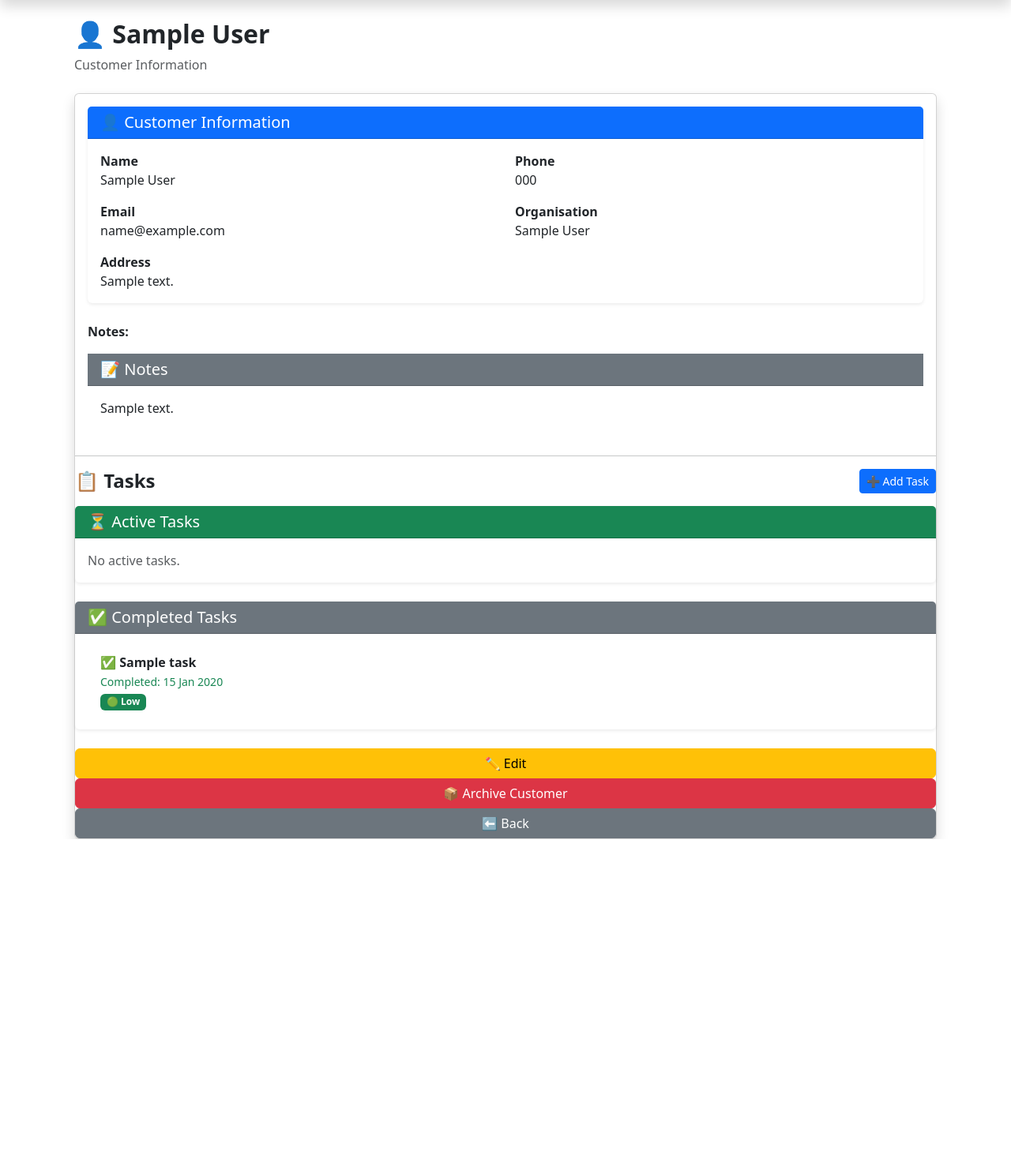
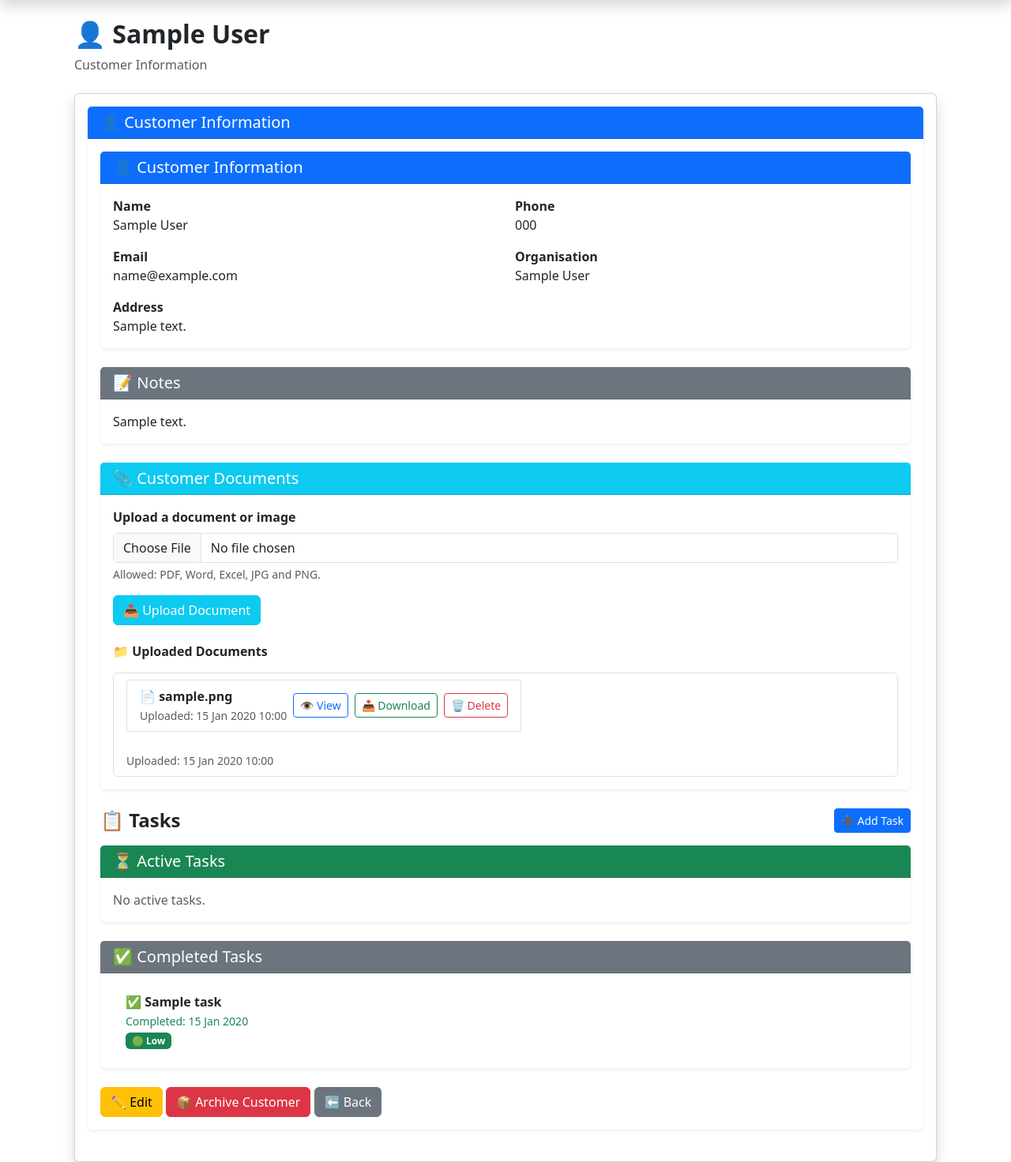
Before and after one commit to bautlwiodumeleng/bau, a Flask app: page /customer/000 in a window 1280 px wide. Shown: the part 56-1528 px from the top of the page at 79% size. Before the commit the page ends 1119 px from the top, so only its background shows below. Run offline with Flask 3, Linux system fonts and the light colour scheme; a user stored in the database is signed in; tables that the repository leaves empty hold one stand-in row (values such as "Sample post"); parts of the project's set-up code (start-up, migrations or seed data) failed here and were passed over.

Commit message:
Add Cloudinary document storage

```diff
--- a/app/__init__.py
+++ b/app/__init__.py
@@ -1,4 +1,5 @@
 
+from dotenv import load_dotenv
 from flask import Flask
 from flask_sqlalchemy import SQLAlchemy
 from flask_login import LoginManager
@@ -14,6 +15,7 @@ login_manager.login_view = "main.login"
 
 
 def create_app():
+    load_dotenv()
     app = Flask(__name__)
 
     app.config.from_object("config.Config")
--- a/app/routes.py
+++ b/app/routes.py
@@ -1,4 +1,4 @@
-from flask import Blueprint, render_template, redirect, url_for, flash,request, Response, abort
+from flask import Blueprint, render_template, redirect, url_for, flash, request, Response, abort, current_app, send_from_directory
 import csv
 from io import StringIO
 
@@ -8,13 +8,13 @@ from openpyxl import Workbook
 
 from app.forms import ResetPasswordForm
 from .forms import ForgotPasswordForm, RegisterForm, LoginForm, CustomerForm, SearchForm, ProfileForm, TaskForm
-from .models import User, Customer, Task
+from .models import User, Customer, Task, CustomerDocument
 from . import db
 from flask import abort
 from datetime import datetime, UTC, date, timedelta
 
 from openpyxl.styles import PatternFill
-main = Blueprint("main", __name__)
+
 from openpyxl import Workbook
 from openpyxl.styles import Font, PatternFill
 from flask import send_file
@@ -24,7 +24,10 @@ from reportlab.platypus import SimpleDocTemplate, Table, TableStyle
 from reportlab.pdfbase import pdfmetrics
 from reportlab.lib.styles import getSampleStyleSheet
 from reportlab.platypus import Paragraph
-
+import cloudinary
+import cloudinary.uploader
+from .cloudinary_config import configure_cloudinary
+from .models import User, Customer, Task, CustomerDocument
 from openpyxl.utils import get_column_letter
 from io import BytesIO
 from openpyxl.styles import Border, Side
@@ -44,6 +47,7 @@ from reportlab.platypus import (
     Paragraph,
     Spacer
 )
+main = Blueprint("main", __name__)
 
 @main.route("/")
 def home():
@@ -913,6 +917,213 @@ def customer_details(customer_code):
         customer=customer
     )
 
+@main.route("/customer/<string:customer_code>/upload-document", methods=["POST"])
+@login_required
+def upload_customer_document(customer_code):
+
+    # Find the customer and make sure it belongs to the logged-in user
+    customer = Customer.query.filter_by(
+        customer_code=customer_code,
+        created_by=current_user.id
+    ).first_or_404()
+
+    # Check that a file was actually submitted
+    if "document" not in request.files:
+        flash("No file was selected.", "danger")
+        return redirect(
+            url_for(
+                "main.customer_details",
+                customer_code=customer.customer_code
+            )
+        )
+
+    file = request.files["document"]
+
+    # Check that the filename is not empty
+    if file.filename == "":
+        flash("No file was selected.", "danger")
+        return redirect(
+            url_for(
+                "main.customer_details",
+                customer_code=customer.customer_code
+            )
+        )
+
+    # Allowed file types
+    allowed_extensions = {
+        "pdf",
+        "doc",
+        "docx",
+        "xls",
+        "xlsx",
+        "jpg",
+        "jpeg",
+        "png"
+    }
+
+    filename = file.filename
+    extension = filename.rsplit(".", 1)[-1].lower() if "." in filename else ""
+
+    if extension not in allowed_extensions:
+        flash(
+            "File type not allowed. Please upload PDF, Word, Excel, JPG or PNG files.",
+            "danger"
+        )
+        return redirect(
+            url_for(
+                "main.customer_details",
+                customer_code=customer.customer_code
+            )
+        )
+
+    # Generate a secure unique filename
+    import uuid
+    import os
+    from werkzeug.utils import secure_filename
+
+    original_filename = secure_filename(filename)
+
+    stored_filename = (
+        f"{customer.id}_{uuid.uuid4().hex}_{original_filename}"
+    )
+
+    # Configure Cloudinary
+    configure_cloudinary()
+
+    # Upload the file to Cloudinary
+    upload_result = cloudinary.uploader.upload(
+        file,
+        folder=f"customer_documents/{customer.customer_code}",
+        resource_type="auto"
+    )
+
+    cloudinary_public_id = upload_result["public_id"]
+    cloudinary_resource_type = upload_result["resource_type"]
+
+    # Create database record
+    document = CustomerDocument(
+        customer_id=customer.id,
+        filename=original_filename,
+        stored_filename=stored_filename,
+        cloudinary_public_id=cloudinary_public_id,
+        cloudinary_resource_type=cloudinary_resource_type,
+        file_type=file.content_type
+    )
+
+    db.session.add(document)
+    db.session.commit()
+
+    flash("Document uploaded successfully.", "success")
+
+    return redirect(
+        url_for(
+            "main.customer_details",
+            customer_code=customer.customer_code
+        )
+    )
+@main.route(
+    "/customer/<string:customer_code>/document/<int:document_id>/<string:action>"
+)
+@login_required
+def customer_document(document_id, customer_code, action):
+
+    # Make sure the customer belongs to the logged-in user
+    customer = Customer.query.filter_by(
+        customer_code=customer_code,
+        created_by=current_user.id
+    ).first_or_404()
+
+    # Find the document belonging to this customer
+    document = CustomerDocument.query.filter_by(
+        id=document_id,
+        customer_id=customer.id
+    ).first_or_404()
+
+    # Only allow these two actions
+    if action not in ["view", "download"]:
+        abort(404)
+
+    # Make sure this document has a Cloudinary file
+    if not document.cloudinary_public_id:
+        flash(
+            "This document is not stored in Cloudinary.",
+            "danger"
+        )
+        return redirect(
+            url_for(
+                "main.customer_details",
+                customer_code=customer.customer_code
+            )
+        )
+
+
+    # Configure Cloudinary
+    configure_cloudinary()
+
+    resource_type = document.cloudinary_resource_type or "image"
+
+    # Generate the Cloudinary URL
+    url, options = cloudinary.utils.cloudinary_url(
+        document.cloudinary_public_id,
+        resource_type=resource_type,
+        secure=True
+    )
+
+    if action == "view":
+        return redirect(url)
+
+    # Download
+    download_url, options = cloudinary.utils.cloudinary_url(
+        document.cloudinary_public_id,
+        resource_type=resource_type,
+        secure=True,
+        flags="attachment"
+    )
+
+    return redirect(download_url)
+
+@main.route(
+    "/customer/<string:customer_code>/document/<int:document_id>/delete",
+    methods=["POST"]
+)
+
+@login_required
+def delete_customer_document(customer_code, document_id):
+
+    # Make sure the customer belongs to the logged-in user
+    customer = Customer.query.filter_by(
+        customer_code=customer_code,
+        created_by=current_user.id
+    ).first_or_404()
+
+    # Make sure the document belongs to this customer
+    document = CustomerDocument.query.filter_by(
+        id=document_id,
+        customer_id=customer.id
+    ).first_or_404()
+
+    # Delete the file from Cloudinary
+    if document.cloudinary_public_id:
+        configure_cloudinary()
+
+        cloudinary.uploader.destroy(
+            document.cloudinary_public_id,
+            resource_type=document.cloudinary_resource_type or "image"
+        )
+
+    # Delete database record
+    db.session.delete(document)
+    db.session.commit()
+
+    flash("Document deleted successfully.", "success")
+
+    return redirect(
+        url_for(
+            "main.customer_details",
+            customer_code=customer.customer_code
+        )
+    )
+
 
 @main.route("/archive_customer/<string:customer_code>")
 @login_required
--- a/app/templates/customer_details.html
+++ b/app/templates/customer_details.html
@@ -38,41 +38,45 @@
 
     <div class="card-body">
 
+<!-- ========================= -->
+<!-- CUSTOMER INFORMATION -->
+<!-- ========================= -->
+
+<div class="card shadow-sm border-0 mb-4">
+
+    <div class="card-header bg-primary text-white">
+        <h5 class="mb-0">
+            👤 Customer Information
+        </h5>
+    </div>
+
+    <div class="card-body">
+
         <div class="row">
 
             <div class="col-md-6 mb-3">
-
                 <strong>Name</strong><br>
                 {{ customer.name }}
-
             </div>
 
             <div class="col-md-6 mb-3">
-
                 <strong>Phone</strong><br>
                 {{ customer.phone or "Not provided" }}
-
             </div>
 
             <div class="col-md-6 mb-3">
-
                 <strong>Email</strong><br>
                 {{ customer.email or "Not provided" }}
-
             </div>
 
             <div class="col-md-6 mb-3">
-
                 <strong>Organisation</strong><br>
                 {{ customer.organisation_name or "Not provided" }}
-
             </div>
 
             <div class="col-12">
-
                 <strong>Address</strong><br>
                 {{ customer.address or "Not provided" }}
-
             </div>
 
         </div>
@@ -81,14 +85,17 @@
 
 </div>
 
-            <p><strong>Notes:</strong></p>
 
-             <div class="card-header bg-secondary text-white">
+<!-- ========================= -->
+<!-- NOTES -->
+<!-- ========================= -->
 
+<div class="card shadow-sm border-0 mb-4">
+
+    <div class="card-header bg-secondary text-white">
         <h5 class="mb-0">
             📝 Notes
         </h5>
-
     </div>
 
     <div class="card-body">
@@ -112,7 +119,172 @@
 </div>
 
 
-<hr>
+<!-- ========================= -->
+<!-- CUSTOMER DOCUMENTS -->
+<!-- ========================= -->
+
+<div class="card shadow-sm border-0 mb-4">
+
+    <div class="card-header bg-info text-white">
+
+        <h5 class="mb-0">
+            📎 Customer Documents
+        </h5>
+
+    </div>
+
+    <div class="card-body">
+
+        <!-- Upload document -->
+
+        <form method="POST"
+              action="{{ url_for('main.upload_customer_document', customer_code=customer.customer_code) }}"
+              enctype="multipart/form-data"
+              class="mb-4">
+
+            <div class="mb-3">
+
+                <label for="document" class="form-label fw-bold">
+                    Upload a document or image
+                </label>
+
+                <input type="file"
+                       class="form-control"
+                       id="document"
+                       name="document"
+                       accept=".pdf,.doc,.docx,.xls,.xlsx,.jpg,.jpeg,.png"
+                       required>
+
+                <div class="form-text">
+                    Allowed: PDF, Word, Excel, JPG and PNG.
+                </div>
+
+            </div>
+
+            <button type="submit"
+                    class="btn btn-info text-white">
+                📤 Upload Document
+            </button>
+
+        </form>
+
+
+        <!-- Existing documents -->
+
+        {% if customer.documents %}
+
+            <h6 class="fw-bold mb-3">
+                📁 Uploaded Documents
+            </h6>
+
+            <div class="list-group">
+
+                {% for document in customer.documents %}
+
+                    <div class="list-group-item">
+
+                        <div class="d-flex justify-content-between align-items-center flex-wrap gap-2">
+
+                            <div>
+
+                                <div class="list-group-item">
+
+    <div class="d-flex justify-content-between align-items-center flex-wrap gap-2">
+
+        <div>
+
+            <strong>
+                📄 {{ document.filename }}
+            </strong>
+
+            <br>
+
+            <small class="text-muted">
+                Uploaded:
+                {{ document.uploaded_at.strftime("%d %b %Y %H:%M") }}
+            </small>
+
+        </div>
+
+        <div class="d-flex gap-2">
+
+            <a href="{{ url_for(
+                'main.customer_document',
+                customer_code=customer.customer_code,
+                document_id=document.id,
+                action='view'
+            ) }}"
+               class="btn btn-outline-primary btn-sm"
+               target="_blank">
+                👁 View
+            </a>
+
+            <a href="{{ url_for(
+                'main.customer_document',
+                customer_code=customer.customer_code,
+                document_id=document.id,
+                action='download'
+            ) }}"
+               class="btn btn-outline-success btn-sm">
+                📥 Download
+            </a>
+
+            <form method="POST"
+                  action="{{ url_for(
+          'main.delete_customer_document',
+          customer_code=customer.customer_code,
+          document_id=document.id
+      ) }}"
+      class="d-inline"
+      onsubmit="return confirm('Are you sure you want to delete this document?');">
+
+    <button type="submit"
+            class="btn btn-outline-danger btn-sm">
+        🗑 Delete
+    </button>
+
+</form>
+
+
+        </div>
+
+    </div>
+
+</div>
+
+                                <br>
+
+                                <small class="text-muted">
+                                    Uploaded:
+                                    {{ document.uploaded_at.strftime("%d %b %Y %H:%M") }}
+                                </small>
+
+                            </div>
+
+                        </div>
+
+                    </div>
+
+                {% endfor %}
+
+            </div>
+
+        {% else %}
+
+            <div class="text-muted">
+                📂 No documents have been uploaded for this customer yet.
+            </div>
+
+        {% endif %}
+
+    </div>
+
+</div>
+
+
+<!-- ========================= -->
+<!-- TASKS -->
+<!-- ========================= -->
 
 <div class="d-flex justify-content-between align-items-center mb-3">
 
```
Also changed, not shown: app/cloudinary_config.py (added, +17 -0 lines), app/models.py (+56 -1 lines), config.py (+7 -2 lines), migrations/versions/41d2eedf528d_add_cloudinary_public_id_to_customer_.py (added, +32 -0 lines), migrations/versions/70b0640a26c5_add_cloudinary_resource_type_to_.py (added, +32 -0 lines), 2 other files.
